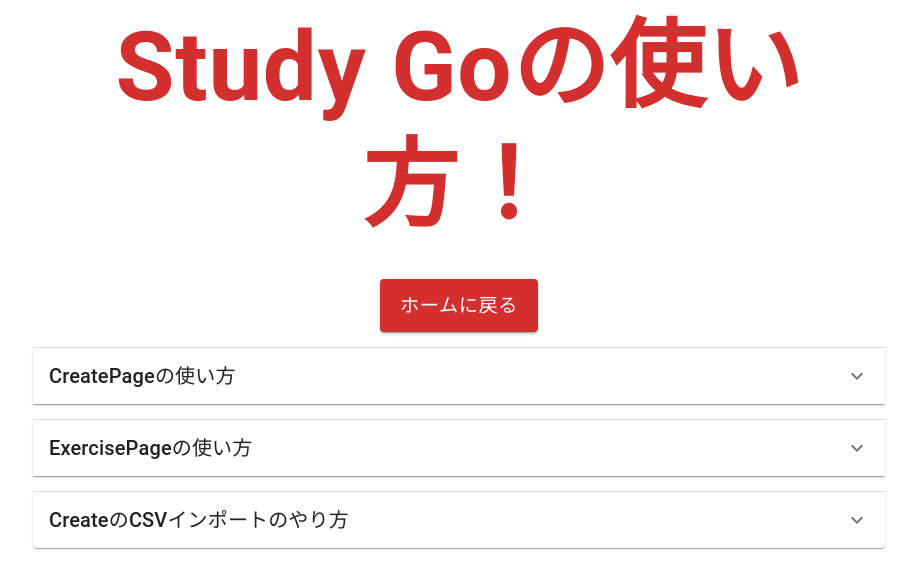
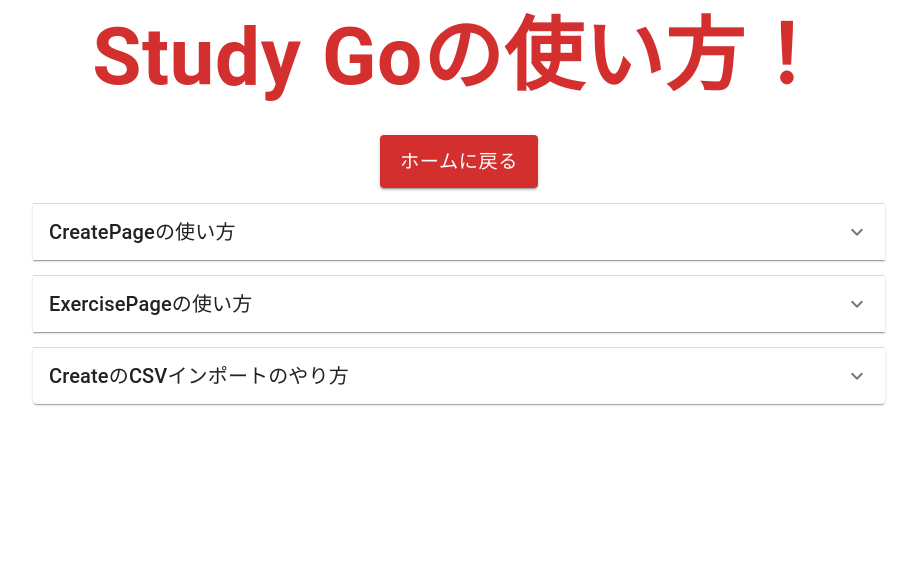
Before and after one commit to Raito5963/study, a Next.js app: page /howtouse in a window 1280 px wide. Shown: the top 588 px of the page, without its empty margins (181-1098 px from the left). Built offline with nearby package versions, Linux system fonts and the light colour scheme; what @mui/material-nextjs would draw is missing.

Commit message:
フォントサイズを調整し、Study Goの使い方の見出しを改善

```diff
--- a/app/howtouse/page.tsx
+++ b/app/howtouse/page.tsx
@@ -16,7 +16,7 @@
                 sx={{
                     color: "error.main",
                     fontWeight: "bold",
-                    fontSize: { xs: "2rem", sm: "4rem", md: "6rem" },
+                    fontSize: { xs: "2rem", sm: "3rem", md: "5rem" },
                 }}
             >
                 Study Goの使い方！
```
